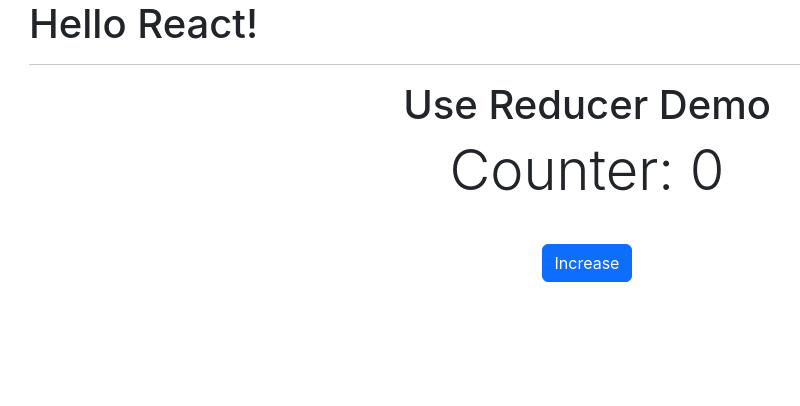
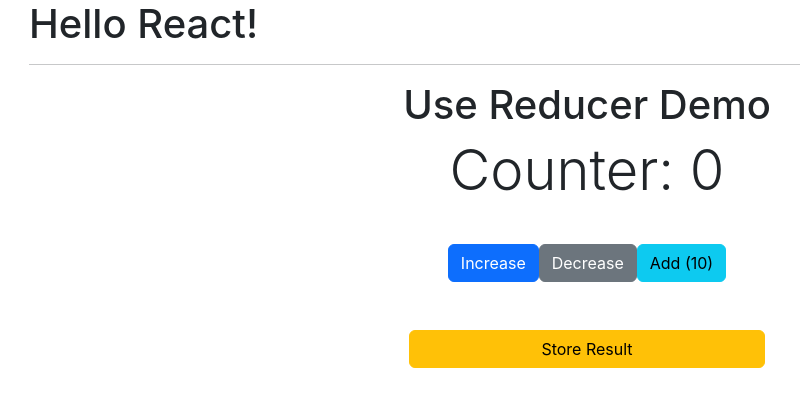
Before and after one commit to synergy2411/dec-24-react, a React (Create React App) app: page / in a window 1280 px wide. Shown: the top 406 px of the page, without its empty margins (53-853 px from the left). Built offline with nearby package versions, Linux system fonts and the light colour scheme.

Commit message:
result added

```diff
--- a/src/components/playground/DemoUseReducer.jsx
+++ b/src/components/playground/DemoUseReducer.jsx
@@ -2,25 +2,67 @@ import { useReducer } from "react";
 
 function reducerFn(state, action) {
   if (action.type === "INCREMENT") {
-    return { counter: state.counter + 1 };
+    return { ...state, counter: state.counter + 1 };
+  } else if (action.type === "DECREMENT") {
+    return { ...state, counter: state.counter - 1 };
+  } else if (action.type === "ADD_COUNTER") {
+    return { ...state, counter: state.counter + action.payload };
+  } else if (action.type === "STORE_RESULT") {
+    return { ...state, result: [state.counter, ...state.result] };
   }
+
   return state;
 }
 
 const DemoUseReducer = () => {
-  const [state, dispatch] = useReducer(reducerFn, { counter: 0 });
+  const [state, dispatch] = useReducer(reducerFn, { counter: 0, result: [] });
 
   return (
     <div className="text-center">
       <h1>Use Reducer Demo</h1>
       <p className="display-4">Counter: {state.counter}</p>
       <br />
+      <div className="mb-4">
         <button
           className="btn btn-primary"
           onClick={() => dispatch({ type: "INCREMENT" })}
         >
           Increase
         </button>
+        <button
+          className="btn btn-secondary"
+          onClick={() => dispatch({ type: "DECREMENT" })}
+        >
+          Decrease
+        </button>
+        <button
+          className="btn btn-info"
+          onClick={() => dispatch({ type: "ADD_COUNTER", payload: 10 })}
+        >
+          Add (10)
+        </button>
+      </div>
+      <br />
+      <div className="row">
+        <div className="offset-4 col-4">
+          <div className="d-grid">
+            <button
+              className="btn btn-warning"
+              onClick={() => dispatch({ type: "STORE_RESULT" })}
+            >
+              Store Result
+            </button>
+          </div>
+          <br />
+          <ul className="list-group">
+            {state.result.map((r) => (
+              <li className="list-group-item mb-2" key={r}>
+                {r}
+              </li>
+            ))}
+          </ul>
+        </div>
+      </div>
     </div>
   );
 };
```
Lines whose indentation alone changed are shown as unchanged.
